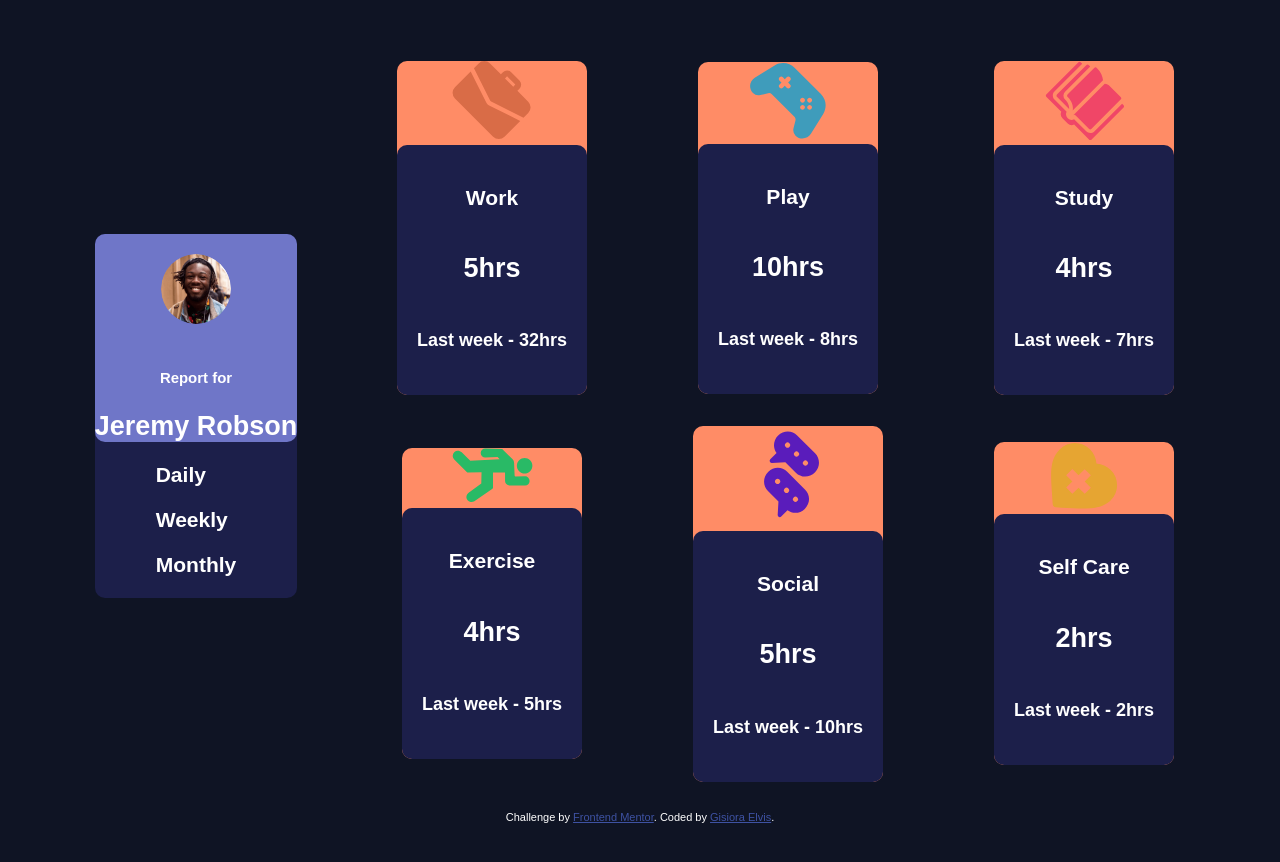
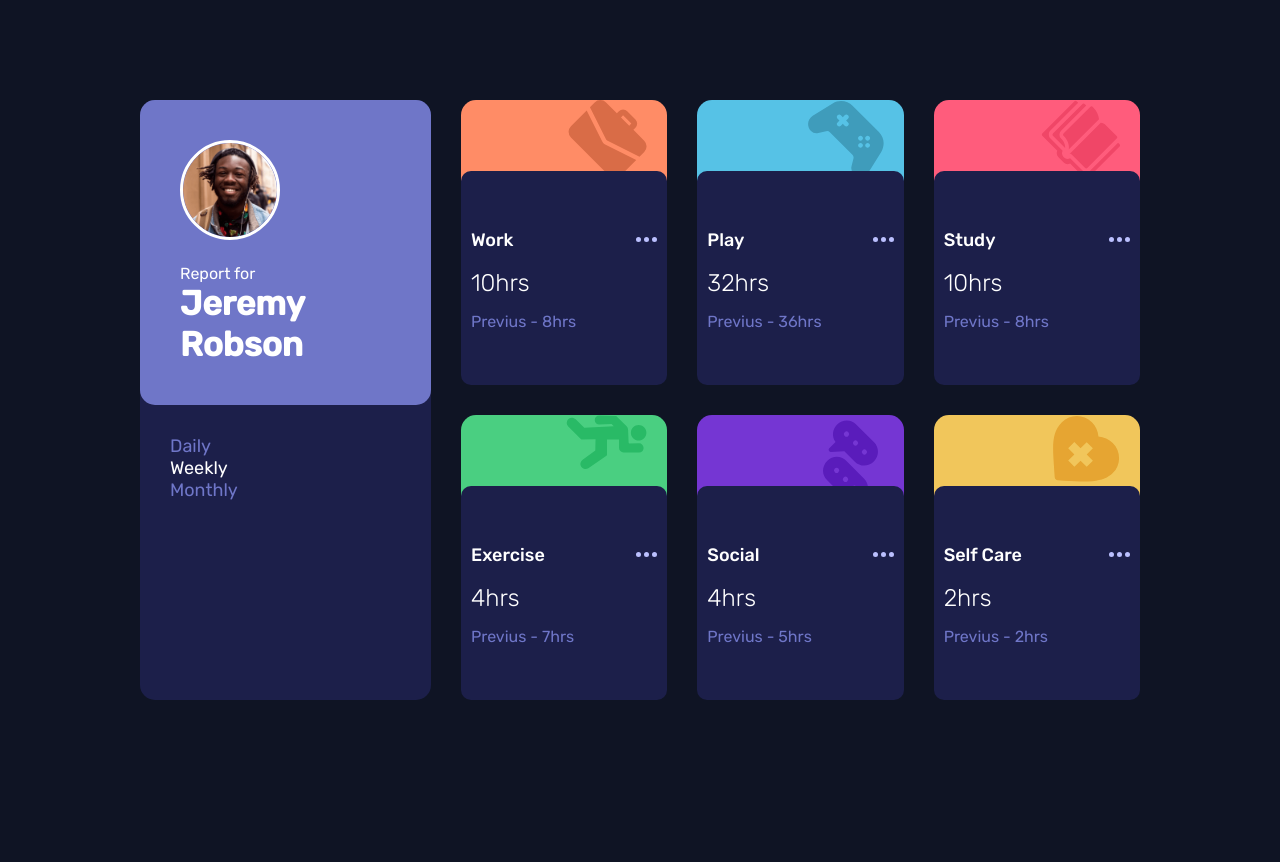
Before and after one commit to gisioraelvis/time-tracking-dashboard-frontendmentor-challenge, a plain HTML site: page index.html in a window 1280 px wide. After the commit the page ends 800 px from the top, so only its background shows below. Drawn offline with Linux system fonts and the light colour scheme.

Commit message:
redisegned the page

```diff
--- a/index.html
+++ b/index.html
@@ -4,138 +4,96 @@
 <head>
   <meta charset="UTF-8">
   <meta name="viewport" content="width=device-width, initial-scale=1.0">
-  <!-- displays site properly based on user's device -->
-
   <link rel="icon" type="image/png" sizes="32x32" href="./images/favicon-32x32.png">
-  <link rel="stylesheet" href="style.css">
 
   <title>Frontend Mentor | Time tracking dashboard</title>
+  <link rel="preconnect" href="https://fonts.googleapis.com">
+  <link rel="preconnect" href="https://fonts.gstatic.com" crossorigin>
+  <link href="https://fonts.googleapis.com/css2?family=Rubik:wght@300;400;500&display=swap" rel="stylesheet">
+  <link rel="stylesheet" href="./style.css">
 </head>
 
 <body>
-  <div class="grid-container">
-    <div class="user-card">
-      <div class="user-card-upper-section">
-        <img src="/images/image-jeremy.png" alt="">
-        <h5>Report for</h5>
-        <h2 class="username"> Jeremy Robson</h2>
-      </div>
-      <div class="periods">
-        <h3 class="period">Daily</h3>
-        <h3 class="period">Weekly</h3>
-        <h3 class="period">Monthly</h3>
+  <main>
+    <section class="card profile">
+      <div class="profile-avatar">
+        <img src="./images/image-jeremy.png" alt="Image-jeremy">
+        <div class="profile-avatar-information">
+          <span>Report for</span>
+          <h2>Jeremy Robson</h2>
         </div>
       </div>
-
-    <div class="task-card">
-      <div class="task-card-upper-section">
-        <img src="/images/icon-work.svg" alt="">
+      <div class="profile-times">
+        <ul>
+          <li data-period="daily" class="buttons">Daily</li>
+          <li data-period="weekly" class="buttons active">Weekly</li>
+          <li data-period="monthly" class="buttons">Monthly</li>
+        </ul>
       </div>
-      <div class="task-card-1">
-        <div class="task-title">
+    </section>
+    <section class="grid-card">
+      <div class="card card-work">
+        <div class="card-container">
+          <div class="card-container-time">
             <h3>Work</h3>
-        </div>
-        <div class="task-current-hrs">
-          <h2>5hrs</h2>
-        </div>
-        <div class="task-previous-hrs">
-          <h4>Last week - 32hrs</h4>
+            <img src="./images/icon-ellipsis.svg" alt="">
+            <span data-activity="Work" class="current-time">10hrs</span>
+            <span data-activity="Work" class="previus-time">Previus - 8hrs</span>
           </div>
         </div>
       </div>
-
-    <div class="task-card">
-      <div class="task-card-upper-section">
-        <img src="/images/icon-play.svg" alt="">
-      </div>
-      <div class="task-card-2">
-        <div class="task-title">
+      <div class="card card-play">
+        <div class="card-container">
+          <div class="card-container-time">
             <h3>Play</h3>
-        </div>
-        <div class="task-current-hrs">
-          <h2>10hrs</h2>
-        </div>
-        <div class="task-previous-hrs">
-          <h4>Last week - 8hrs</h4>
+            <img src="./images/icon-ellipsis.svg" alt="">
+            <span data-activity="Play" class="current-time">32hrs</span>
+            <span data-activity="Play" class="previus-time">Previus - 36hrs</span>
           </div>
         </div>
       </div>
-
-    <div class="task-card">
-      <div class="task-card-upper-section">
-        <img src="/images/icon-study.svg" alt="">
-      </div>
-      <div class="task-card-3">
-        <div class="task-title">
+      <div class="card card-study">
+        <div class="card-container">
+          <div class="card-container-time">
             <h3>Study</h3>
-        </div>
-        <div class="task-current-hrs">
-          <h2>4hrs</h2>
-        </div>
-        <div class="task-previous-hrs">
-          <h4>Last week - 7hrs</h4>
+            <img src="./images/icon-ellipsis.svg" alt="">
+            <span data-activity="Study" class="current-time">10hrs</span>
+            <span data-activity="Study" class="previus-time">Previus - 8hrs</span>
           </div>
         </div>
       </div>
-
-    <div class="task-card">
-      <div class="task-card-upper-section">
-        <img src="/images/icon-exercise.svg" alt="">
-      </div>
-      <div class="task-card-4">
-        <div class="task-title">
+      <div class="card card-exercise">
+        <div class="card-container">
+          <div class="card-container-time">
             <h3>Exercise</h3>
-        </div>
-        <div class="task-current-hrs">
-          <h2>4hrs</h2>
-        </div>
-        <div class="task-previous-hrs">
-          <h4>Last week - 5hrs</h4>
+            <img src="./images/icon-ellipsis.svg" alt="">
+            <span data-activity="Exercise" class="current-time">4hrs</span>
+            <span data-activity="Exercise" class="previus-time">Previus - 7hrs</span>
           </div>
         </div>
       </div>
-
-    <div class="task-card">
-      <div class="task-card-upper-section">
-        <img src="/images/icon-social.svg" alt="">
-      </div>
-      <div class="task-card-5">
-        <div class="task-title">
+      <div class="card card-social">
+        <div class="card-container">
+          <div class="card-container-time">
             <h3>Social</h3>
-        </div>
-        <div class="task-current-hrs">
-          <h2>5hrs</h2>
-        </div>
-        <div class="task-previous-hrs">
-          <h4>Last week - 10hrs</h4>
+            <img src="./images/icon-ellipsis.svg" alt="">
+            <span data-activity="Social" class="current-time">4hrs</span>
+            <span data-activity="Social" class="previus-time">Previus - 5hrs</span>
           </div>
         </div>
       </div>
-
-    <div class="task-card">
-      <div class="task-card-upper-section">
-        <img src="/images/icon-self-care.svg" alt="">
-      </div>
-      <div class="task-card-6">
-        <div class="task-title">
+      <div class="card card-self">
+        <div class="card-container">
+          <div class="card-container-time">
             <h3>Self Care</h3>
-        </div>
-        <div class="task-current-hrs">
-          <h2>2hrs</h2>
-        </div>
-        <div class="task-previous-hrs">
-          <h4>Last week - 2hrs</h4>
+            <img src="./images/icon-ellipsis.svg" alt="">
+            <span data-activity="Self Care" class="current-time">2hrs</span>
+            <span data-activity="Self Care" class="previus-time">Previus - 2hrs</span>
           </div>
         </div>
       </div>
-
-    <footer>
-      <div class="attribution">
-        Challenge by <a href="https://github.com/gisioraelvis/time-tracking-dashboard-frontendmentor-challenge"
-          target="_blank">Frontend Mentor</a>.
-        Coded by <a href="#">Gisiora Elvis</a>.
-      </div>
-    </footer>
+    </section>
+  </main>
 </body>
 
 </html>
--- a/style.css
+++ b/style.css
@@ -1,225 +1,233 @@
-/*
-# Front-end Style Guide
+:root {
+  --Blue: hsl(246, 80%, 60%);
+  --work: hsl(15, 100%, 70%);
+  --play: hsl(195, 74%, 62%);
+  --study: hsl(348, 100%, 68%);
+  --exercise: hsl(145, 58%, 55%);
+  --social: hsl(264, 64%, 52%);
+  --self-care: hsl(43, 84%, 65%);
+  --Neutral-blue: hsl(226, 43%, 10%);
+  --Neutral-Dark-blue: hsl(235, 46%, 20%);
+  --Neutral-Desaturated-blue: hsl(235, 45%, 61%);
+  --Neutral-Pale-Blue: hsl(236, 100%, 87%);
+}
 
-## Layout
-
-The designs were created to the following widths:
-
-- Mobile: 375px
-- Desktop: 1440px
-
-## Colors
-
-### Primary
-
-- Blue: hsl(246, 80%, 60%)
-
-- Light red (work): hsl(15, 100%, 70%)
-- Soft blue (play): hsl(195, 74%, 62%)
-- Light red (study): hsl(348, 100%, 68%)
-- Lime green (exercise): hsl(145, 58%, 55%)
-- Violet (social): hsl(264, 64%, 52%)
-- Soft orange (self care): hsl(43, 84%, 65%)
-
-### Neutral
-
-- Very dark blue: hsl(226, 43%, 10%)
-- Dark blue: hsl(235, 46%, 20%)
-- Desaturated blue: hsl(235, 45%, 61%)
-- Pale Blue: hsl(236, 100%, 87%)
-
-## Typography
-
-### Body Copy
-
-- Font size: 18px (card titles e.g. Work, Play)
-
-### Font
-
-- Family: [Rubik](https://fonts.google.com/specimen/Rubik)
-- Weights: 300, 400, 500
-
- */
-
-:root {
-  --primary-color: hsl(246, 80%, 60%);
-  --very-dark-blue: hsl(226, 43%, 10%);
-  --dark-blue: hsl(235, 46%, 20%);
-  --desaturated-blue: hsl(235, 45%, 61%);
-  --pale-blue: hsl(236, 100%, 87%);
-  --light-red: hsl(15, 100%, 70%);
-  --soft-blue: hsl(195, 74%, 62%);
-  --lime-green: hsl(145, 58%, 55%);
-  --violet: hsl(264, 64%, 52%);
-  --soft-orange: hsl(43, 84%, 65%);
-  --font-family: "Rubik", sans-serif;
-  --font-weight: 400;
-  --font-size: 18px;
+* {
+  margin: 0;
+  padding: 0;
+  box-sizing: border-box;
 }
 
 body {
-  font-family: var(--font-family);
-  font-weight: var(--font-weight);
-  font-size: var(--font-size);
-  background-color: var(--very-dark-blue);
+  height: 100vh;
+  font-family: "Rubik", sans-serif;
+  background-color: var(--Neutral-blue);
+  display: grid;
+  place-content: center;
+}
+
+main {
+  width: 1000px;
+  height: 600px;
+  display: flex;
+  justify-content: space-between;
+}
+
+.grid-card {
+  width: 70%;
+  display: grid;
+  grid-template-columns: repeat(3, 1fr);
+  grid-template-rows: 1fr 1fr;
+  gap: 30px;
+  margin-top: 0;
+}
+
+.card {
+  height: 100%;
+  border-radius: 15px;
+}
+
+.card-container {
+  height: 85%;
+  top: 15%;
+}
+
+.card-container-time {
+  width: 100%;
+  margin: 10px;
+  grid-template-rows: repeat(3, 1fr);
+  gap: 0;
+}
+
+.card-container-time .current-time {
+  grid-column: 1/3;
+  font-size: 54px;
+}
+
+.card-container-time .previus-time {
+  grid-column: 1/3;
+}
+
+.profile {
+  background-color: var(--Neutral-Dark-blue);
+  width: 30%;
+  margin-right: 30px;
   color: white;
 }
 
-.grid-container {
-  display: grid;
-  grid-gap: 20px;
-  align-items: center;
-  justify-items: center;
-  margin: 50px;
-  grid-template-columns: 1fr 1fr 1fr 1fr;
-  grid-template-rows: 1fr 1fr 10px;
-  grid-template-areas:
-    "user-card task-card-1 task-card-2 task-card-3"
-    "user-card task-card-4 task-card-5 task-card-6"
-    "footer footer footer footer";
+.profile-times .active {
+  color: white;
 }
 
-.user-card {
-  grid-area: user-card;
-  background-color: hsl(235, 46%, 20%);
-  border-radius: 10px;
-  display: flex;
+.profile-avatar {
+  padding: 40px;
   flex-direction: column;
-  align-items: center;
-  justify-content: center;
+  align-items: flex-start;
+  justify-content: flex-start;
+  background-color: var(--Neutral-Desaturated-blue);
+  border-radius: 15px 15px 15px 15px;
 }
 
-.user-card-upper-section {
-  display: flex;
-  flex-direction: column;
-  align-items: center;
-  justify-content: center;
-  background-color: var(--desaturated-blue);
-  margin: 0;
-  padding: 0;
-  border-radius: 10px;
+.profile-avatar img {
+  width: 100px;
+  height: 100px;
+  border: 3px solid white;
+  border-radius: 50%;
 }
 
-.user-card-upper-section img {
-  width: 70px;
-  height: 70px;
-  border-radius: 50%;
-  margin: 20px;
-}
-
-.user-card-upper-section h4 {
-  text-align: start;
-  margin: 0;
-  padding: 0;
-  font-size: small;
-}
-
-.user-card-upper-section h2 {
-  text-align: start;
-  margin: 0;
-  padding: 0;
-}
-
-.user-card-upper-section .periods {
-  display: flex;
-  flex-direction: column;
-  align-items: center;
-  justify-content: start;
-  margin: 0;
-  padding: 0;
-}
-
-.task-card {
-  background-color: hsl(15, 100%, 70%);
-  border-radius: 10px;
-  display: flex;
-  flex-direction: column;
-  align-items: center;
-  justify-content: center;
-}
-
-.task-card-1 {
-  grid-area: task-card-1;
-  background-color: var(--dark-blue);
-  border-radius: 10px;
-  padding: 20px;
-  display: flex;
-  flex-direction: column;
-  align-items: center;
-  justify-content: center;
-}
-
-.task-card-2 {
-  grid-area: task-card-2;
-  background-color: var(--dark-blue);
-  border-radius: 10px;
-  padding: 20px;
-  display: flex;
-  flex-direction: column;
-  align-items: center;
-  justify-content: center;
-}
-
-.task-card-3 {
-  grid-area: task-card-3;
-  background-color: var(--dark-blue);
-  border-radius: 10px;
-  padding: 20px;
-  display: flex;
-  flex-direction: column;
-  align-items: center;
-  justify-content: center;
-}
-
-.task-card-4 {
-  grid-area: task-card-4;
-  background-color: var(--dark-blue);
-  border-radius: 10px;
-  padding: 20px;
-  display: flex;
-  flex-direction: column;
-  align-items: center;
-  justify-content: center;
-}
-
-.task-card-5 {
-  grid-area: task-card-5;
-  background-color: var(--dark-blue);
-  border-radius: 10px;
-  padding: 20px;
-  display: flex;
-  flex-direction: column;
-  align-items: center;
-  justify-content: center;
-}
-
-.task-card-6 {
-  grid-area: task-card-6;
-  background-color: var(--dark-blue);
-  border-radius: 10px;
-  padding: 20px;
-  display: flex;
-  flex-direction: column;
-  align-items: center;
-  justify-content: center;
-}
-
-footer {
-  grid-area: footer;
-  background-color: var(--very-dark-blue);
-  border-radius: 10px;
-  display: flex;
-  flex-direction: column;
-  align-items: center;
-  justify-content: center;
+.profile-avatar-information {
   margin-top: 20px;
 }
 
-.attribution {
-  font-size: 11px;
-  text-align: center;
+.profile-avatar-information span {
+  font-size: 16px;
 }
 
-.attribution a {
-  color: hsl(228, 45%, 44%);
+.profile-times ul {
+  grid-auto-flow: row;
+  gap: 0;
+  align-items: center;
 }
+
+.profile-times ul {
+  list-style: none;
+  display: grid;
+  grid-auto-flow: column;
+  gap: 50px;
+  font-size: 18px;
+  color: var(--Neutral-Desaturated-blue);
+}
+
+.profile-avatar-information h2 {
+  font-size: 34px;
+}
+
+.profile-times {
+  place-content: unset;
+  padding: 30px;
+  border-radius: 15px 15px 0 0;
+}
+
+.profile-times ul {
+  grid-auto-flow: row;
+  gap: 0;
+  align-items: center;
+}
+
+.card-work {
+  background-color: var(--work);
+  background-image: url("../images/icon-work.svg");
+  background-repeat: no-repeat;
+  background-position: top right 20px;
+}
+
+.card-play {
+  background-color: var(--play);
+  background-image: url("../images/icon-play.svg");
+  background-repeat: no-repeat;
+  background-position: top right 20px;
+}
+
+.card-study {
+  background-color: var(--study);
+  background-image: url("../images/icon-study.svg");
+  background-repeat: no-repeat;
+  background-position: top right 20px;
+}
+
+.card-exercise {
+  background-color: var(--exercise);
+  background-image: url("../images/icon-exercise.svg");
+  background-repeat: no-repeat;
+  background-position: top right 20px;
+}
+
+.card-social {
+  background-color: var(--social);
+  background-image: url("../images/icon-social.svg");
+  background-repeat: no-repeat;
+  background-position: top right 20px;
+}
+
+.card-self {
+  background-color: var(--self-care);
+  background-image: url("../images/icon-self-care.svg");
+  background-repeat: no-repeat;
+  background-position: top right 20px;
+}
+
+.card-container {
+  background-color: var(--Neutral-Dark-blue);
+  height: 75%;
+  width: 100%;
+  position: relative;
+  top: 25%;
+  border-radius: 10px;
+  display: flex;
+  flex-direction: row;
+  justify-content: space-around;
+  align-items: center;
+  transition: background-color 0.5s linear;
+}
+
+.card-container:hover {
+  background-color: var(--Neutral-Pale-Blue);
+  cursor: pointer;
+}
+
+.card-container-time {
+  display: grid;
+  grid-template-columns: repeat(2, 1fr);
+  grid-template-rows: repeat(2, 1fr);
+  gap: 15px;
+  align-items: center;
+}
+
+.card-container-time h3 {
+  font-size: 18px;
+  font-weight: 500;
+  color: white;
+}
+
+.card-container-time img {
+  justify-self: right;
+}
+
+.card-container-time .current-time {
+  color: white;
+  font-size: 24px;
+  font-weight: 300;
+}
+
+.card-container-time .previus-time {
+  color: var(--Neutral-Desaturated-blue);
+}
+
+.buttons:hover {
+  color: white;
+  cursor: pointer;
+}
+
+.active-button {
+  color: white;
+}
```
Lines whose indentation alone changed are shown as unchanged.
